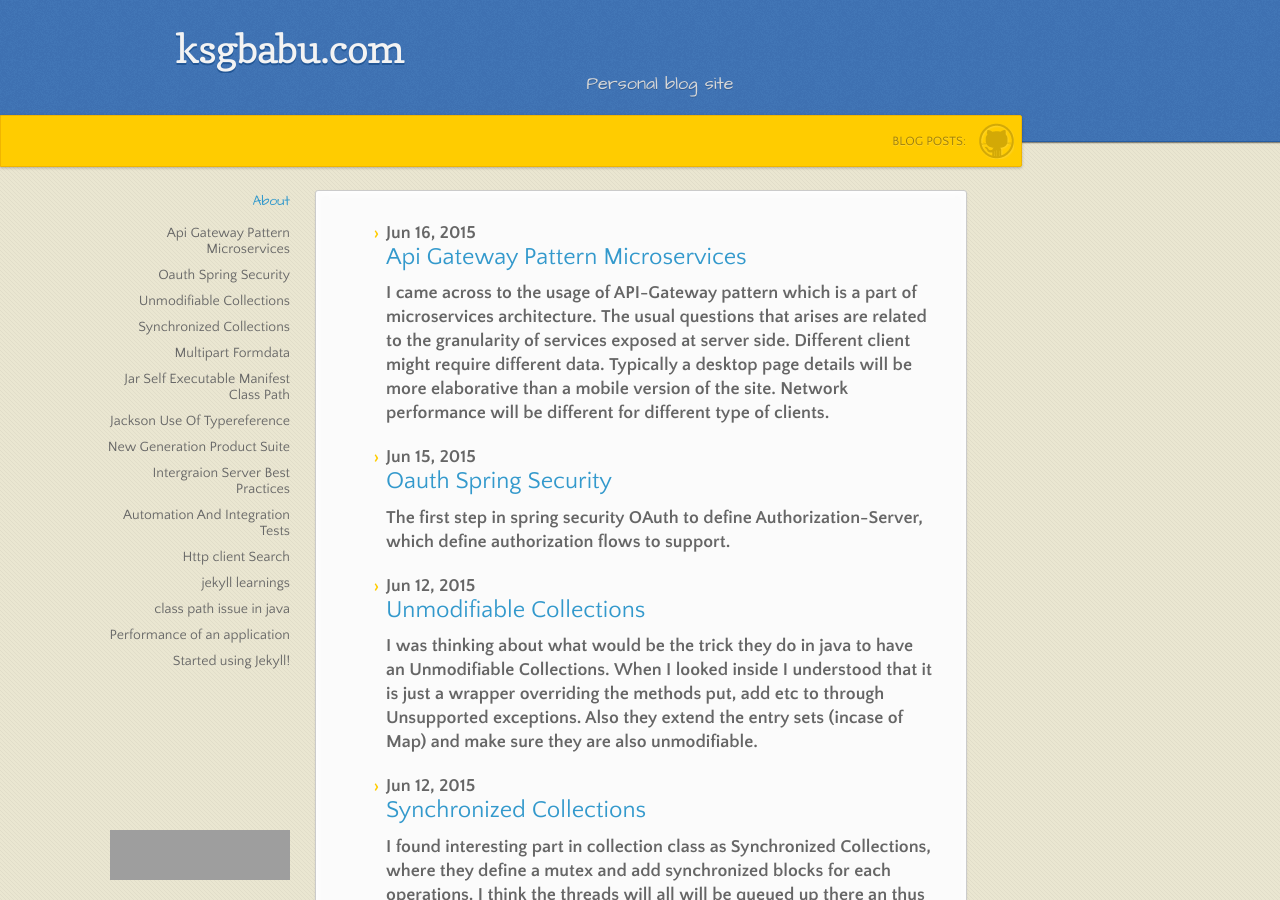
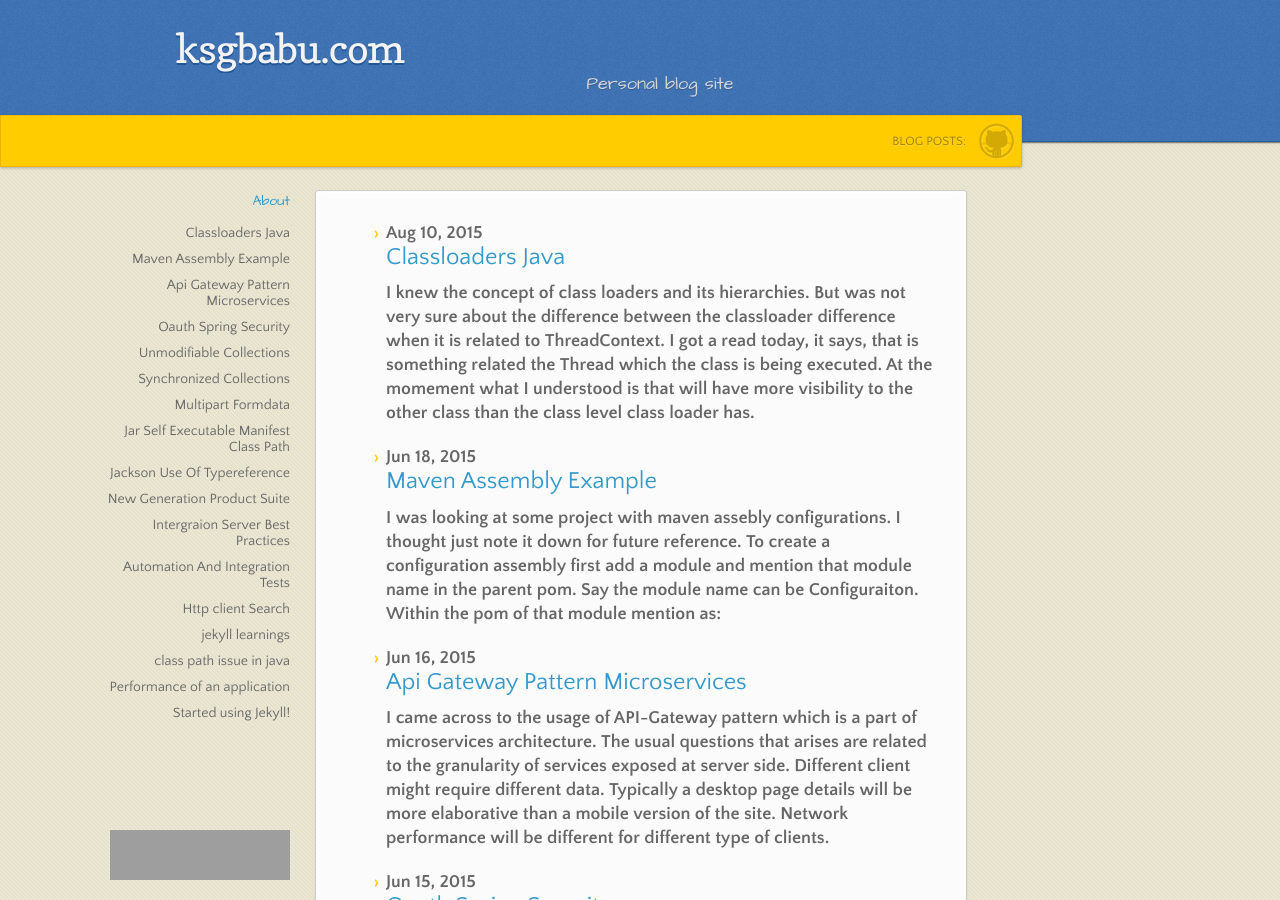
Before and after one commit to ksgbabu/ksgbabu.github.io, a Jekyll site: the page built from index.html, in a window 1280 px wide and 900 px high. Built offline with Jekyll 4.4.1, drawn with Linux system fonts in a browser that asks for light colours; nearby versions of some CDN libraries; grey boxes are pictures that could not be loaded.

Commit message:
some details about HttpClient and maven assembly:

```diff
--- /dev/null
+++ b/_posts/aug-2015/2015-08-10-classloaders-java.md
@@ -0,0 +1,5 @@
+---
+layout: post
+---
+
+I knew the concept of class loaders and its hierarchies.  But was not very sure about the difference between the classloader difference when it is related to ThreadContext.  I got a read today, it says, that is something related the Thread which the class is being executed. At the momement what I understood is that will have more visibility to the other class than the class level class loader has.
--- /dev/null
+++ b/_posts/june-2015/2015-06-18-maven-assembly-example.md
@@ -0,0 +1,261 @@
+---
+layout: post
+---
+
+I was looking at some project with maven assebly configurations.  I thought just note it down for future reference.  To create a configuration assembly first add a module and mention that module name in the parent pom.  Say the module name can be Configuraiton.  Within the pom of that module mention as:
+
+	<?xml version="1.0"?>
+	<project xsi:schemaLocation="http://maven.apache.org/POM/4.0.0 http://maven.apache.org/xsd/maven-4.0.0.xsd" xmlns="http://maven.apache.org/POM/4.0.0"
+	    xmlns:xsi="http://www.w3.org/2001/XMLSchema-instance">
+	  <modelVersion>4.0.0</modelVersion>
+	  <parent>
+	    <groupId>package</groupId>
+	    <artifactId>mine</artifactId>
+	    <version>1.0-SNAPSHOT</version>
+	  </parent>
+	  <groupId>group-id</groupId>
+	  <artifactId>configuration</artifactId>
+	  <packaging>pom</packaging>
+	  <version>1.0-SNAPSHOT</version>
+	  <name>MIS::Configuration</name>
+	  <properties>
+	    <project.build.sourceEncoding>UTF-8</project.build.sourceEncoding>
+	    <work.dir>${project.build.directory}/${project.build.finalName}</work.dir>
+	  </properties>
+	  <build>
+	      <finalName>${project.artifactId}</finalName>
+	      <resources>
+	          <resource>
+	              <directory>src/main/resources</directory>
+	              <filtering>true</filtering>
+	          </resource>
+	      </resources>
+	      <plugins>
+	          <plugin>
+	              <groupId>org.apache.maven.plugins</groupId>
+	              <artifactId>maven-resources-plugin</artifactId>
+	              <executions>
+	                  <execution>
+	                      <id>local</id>
+	                      <phase>process-resources</phase>
+	                      <goals>
+	                          <goal>resources</goal>
+	                      </goals>
+	                      <configuration>
+	                          <encoding>UTF-8</encoding>
+	                          <outputDirectory>${work.dir}/local</outputDirectory>
+	                          <filters>
+	                              <filter>${basedir}/src/main/filters/local.properties</filter>
+	                          </filters>
+	                      </configuration>
+	                  </execution>
+	                  <execution>
+	                      <id>dist</id>
+	                      <phase>process-resources</phase>
+	                      <goals>
+	                          <goal>resources</goal>
+	                      </goals>
+	                      <configuration>
+	                          <encoding>UTF-8</encoding>
+	                          <outputDirectory>${work.dir}/dist</outputDirectory>
+	                          <filters>
+	                              <filter>${basedir}/src/main/filters/dist.properties</filter>
+	                          </filters>
+	                      </configuration>
+	                  </execution>
+	              </executions>
+	          </plugin>
+	          <plugin>
+	              <groupId>org.apache.maven.plugins</groupId>
+	              <artifactId>maven-assembly-plugin</artifactId>
+	              <configuration>
+	                  <descriptors>
+	                      <descriptor>assembly/dist.xml</descriptor>
+	                  </descriptors>
+	              </configuration>
+	              <executions>
+	                  <execution>
+	                      <id>make-assemblies</id>
+	                      <phase>package</phase>
+	                      <goals>
+	                          <goal>single</goal>
+	                      </goals>
+	                  </execution>
+	              </executions>
+	          </plugin>
+	      </plugins>
+	  </build>
+	</project>
+
+
+Create a folder structure:
+
+	assembly
+		dist.xml
+	src
+		main
+			filters
+				dist.properties
+				local.properties
+			resources
+				jetty
+					jetty.xml
+				my.properties
+
+other files:
+
+dist.xml
+
+	<assembly xmlns="http://maven.apache.org/plugins/maven-assembly-plugin/assembly/1.1.0" xmlns:xsi="http://www.w3.org/2001/XMLSchema-instance"
+	          xsi:schemaLocation="http://maven.apache.org/plugins/maven-assembly-plugin/assembly/1.1.0 http://maven.apache.org/xsd/assembly-1.1.0.xsd">
+	    <id>dist</id>
+	    <baseDirectory>/</baseDirectory>
+	    <formats>
+	        <format>zip</format>
+	    </formats>
+	    <fileSets>
+	        <fileSet>
+	            <directory>${work.dir}/dist</directory>
+	            <outputDirectory>/</outputDirectory>
+	            <includes>
+	                <include>my.properties</include>
+	            </includes>
+	        </fileSet>
+	    </fileSets>
+	</assembly>
+
+
+jetty.xml
+
+	<?xml version="1.0" encoding="UTF-8"?>
+	<!DOCTYPE Configure PUBLIC "-//Mort Bay Consulting//DTD Configure//EN" "http://jetty.mortbay.org/configure.dtd">
+	<Configure class="org.eclipse.jetty.server.Server">
+
+	    <New id="myConfigLocation" class="org.eclipse.jetty.plus.jndi.EnvEntry">
+	        <Arg></Arg>
+	        <Arg>mis/config</Arg>
+	        <Arg type="java.lang.String">${mis.config.path}/my.properties</Arg>
+	        <Arg type="boolean">false</Arg>
+	    </New>
+
+	</Configure>
+
+
+####Similary the Assembly can also be used for distribution zip
+
+We can have a folder structure like:
+
+	dist
+		assembly
+			assembly.xml
+	pom.xml
+
+
+assembly.xml
+
+<assembly xmlns="http://maven.apache.org/plugins/maven-assembly-plugin/assembly/1.1.2"
+          xmlns:xsi="http://www.w3.org/2001/XMLSchema-instance"
+          xsi:schemaLocation="http://maven.apache.org/plugins/maven-assembly-plugin/assembly/1.1.2 http://maven.apache.org/xsd/assembly-1.1.2.xsd">
+
+    <id>dist</id>
+
+    <formats>
+        <format>zip</format>
+    </formats>
+
+    <files>
+        <!-- My server EAR-->
+        <file>
+            <source>${mis.ear.dir}/target/my.ear</source>
+            <outputDirectory>/ear</outputDirectory>
+        </file>
+        <!-- My server WAR-->
+        <file>
+            <source>${my.web.dir}/target/my-web.war</source>
+            <outputDirectory>/wars</outputDirectory>
+        </file>
+
+        <!-- Adapters -->
+        <file>
+            <source>${my.adapters.dir}/adapters-common/target/my-adapters-common.jar</source>
+            <outputDirectory>/resource-adapters</outputDirectory>
+        </file>
+    </files>
+</assembly>
+
+pom.xml
+
+	<?xml version="1.0"?>
+	<project xsi:schemaLocation="http://maven.apache.org/POM/4.0.0 http://maven.apache.org/xsd/maven-4.0.0.xsd" xmlns="http://maven.apache.org/POM/4.0.0"
+	    xmlns:xsi="http://www.w3.org/2001/XMLSchema-instance">
+	  <modelVersion>4.0.0</modelVersion>
+	  <parent>
+	    <groupId>group</groupId>
+	    <artifactId>artefact</artifactId>
+	    <version>1.0-SNAPSHOT</version>
+	  </parent>
+	  <groupId>group</groupId>
+	  <artifactId>dist</artifactId>
+	  <packaging>pom</packaging>
+	  <version>1.0-SNAPSHOT</version>
+	  <name>MIS::Distribution</name>
+	  <properties>
+	    <project.build.sourceEncoding>UTF-8</project.build.sourceEncoding>
+	  </properties>
+	  <dependencies>
+	      <dependency>
+	          <groupId>group-package</groupId>
+	          <artifactId>ear</artifactId>
+	          <version>1.0-SNAPSHOT</version>
+	          <type>ear</type>
+	      </dependency>
+	  </dependencies>
+	    <build>
+	        <finalName>my</finalName>
+
+	        <plugins>
+	            <plugin>
+	                <groupId>org.codehaus.mojo</groupId>
+	                <artifactId>build-helper-maven-plugin</artifactId>
+	                <executions>
+	                    <execution>
+	                        <id>attach-distribution</id>
+	                        <phase>package</phase>
+	                        <goals>
+	                            <goal>attach-artifact</goal>
+	                        </goals>
+	                        <configuration>
+	                            <artifacts>
+	                                <artifact>
+	                                    <file>${project.build.directory}/mis-dist.zip</file>
+	                                    <type>zip</type>
+	                                </artifact>
+	                            </artifacts>
+	                        </configuration>
+	                    </execution>
+	                </executions>
+	            </plugin>
+	            <plugin>
+	                <groupId>org.apache.maven.plugins</groupId>
+	                <artifactId>maven-assembly-plugin</artifactId>
+	                <configuration>
+	                    <descriptors>
+	                        <descriptor>${project.basedir}/assembly/assembly.xml</descriptor>
+	                    </descriptors>
+	                    <outputDirectory>${project.build.directory}</outputDirectory>
+	                    <workDirectory>${work.dir}</workDirectory>
+	                </configuration>
+	                <executions>
+	                    <execution>
+	                        <id>make-assembly</id> <!-- this is used for inheritance merges -->
+	                        <phase>package</phase>  <!-- bind to the packaging phase -->
+	                        <goals>
+	                            <goal>single</goal>
+	                        </goals>
+	                    </execution>
+	                </executions>
+	            </plugin>
+	        </plugins>
+	    </build>
+
+	</project>
```
Also changed, not shown: _posts/june-2015/2015-06-12-Unmodifiable-Collections.md (+0 -2 lines), _posts/may-2015/2015-05-22-Http-Client-Search.markdown (line endings or trailing spaces).
